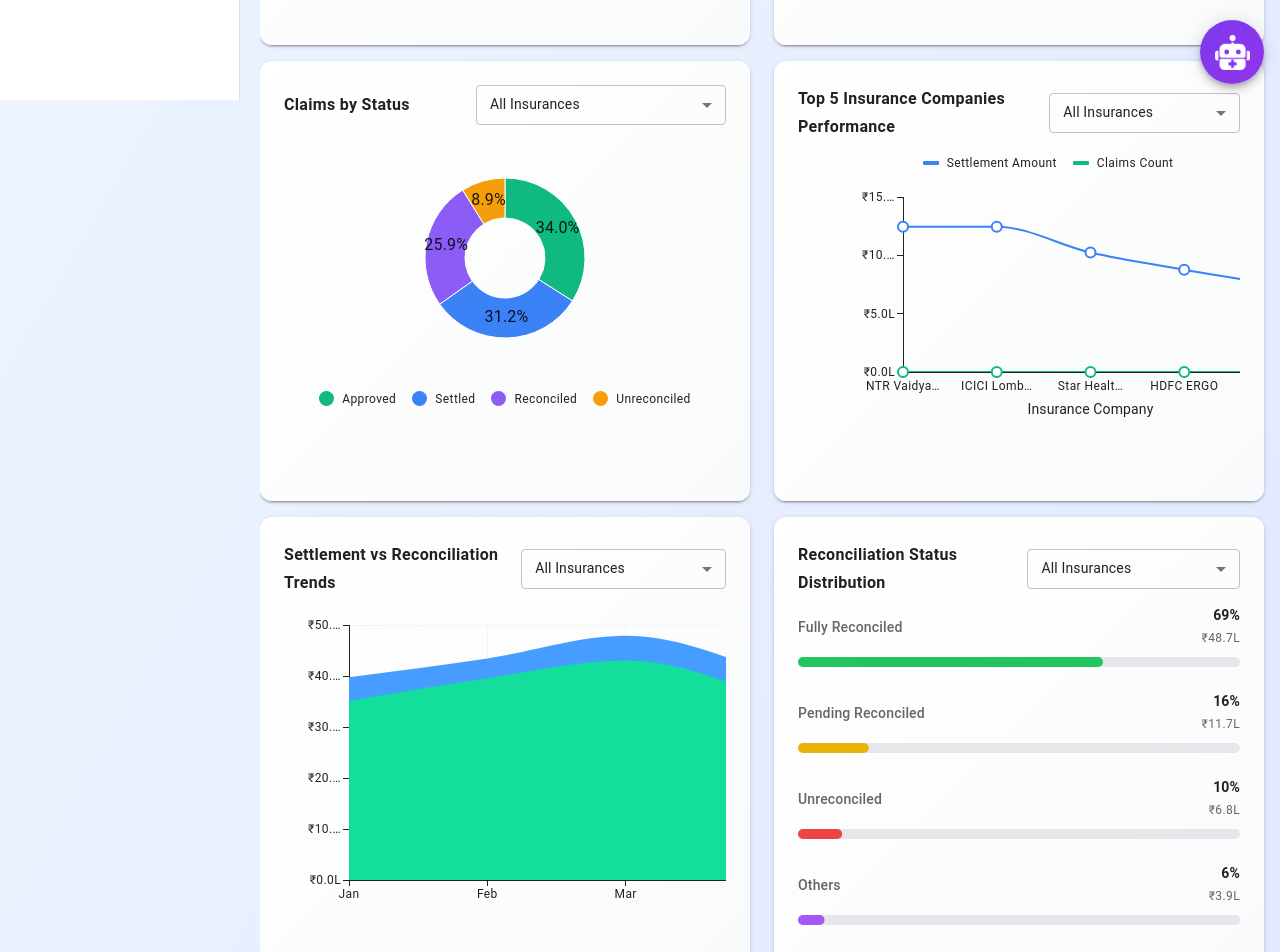
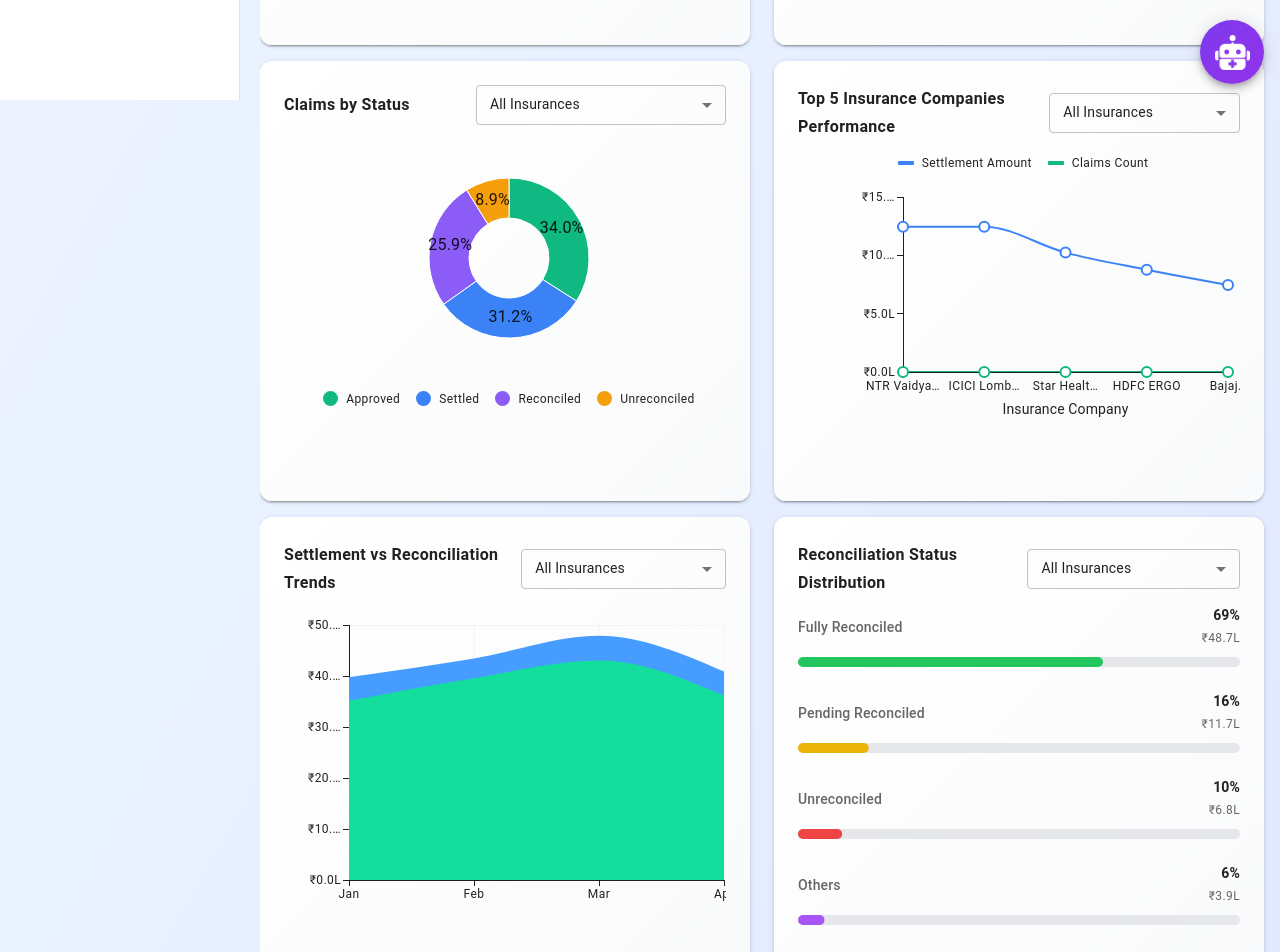
Before and after one commit to lavanyayarlagadda/Clamis_Traking, a React (Vite) app in the folder claims/: page /dashboard in a window 1280 px wide. Shown: the part 700-1652 px from the top of the page. Built offline with nearby package versions, Linux system fonts and the light colour scheme.

Commit message:
Fixed the tooltip issue of graphs

```diff
--- a/claims/src/pages/Dashboard/ClaimsByStatus.tsx
+++ b/claims/src/pages/Dashboard/ClaimsByStatus.tsx
@@ -63,28 +63,42 @@ const ClaimsByStatus: React.FC = () => {
     'ALL'
   ]);
   const scrollRef = useRef<HTMLDivElement>(null);
+
   const isDragging = useRef(false);
   const startX = useRef(0);
+  const startY = useRef(0);
   const scrollLeft = useRef(0);
 
   const handlePointerDown = (e: React.PointerEvent<HTMLDivElement>) => {
     if (!scrollRef.current) return;
-    isDragging.current = true;
+    startX.current = e.clientX;
+    startY.current = e.clientY;
+    scrollLeft.current = scrollRef.current.scrollLeft;
+    isDragging.current = false;
+
     scrollRef.current.setPointerCapture(e.pointerId);
-    startX.current = e.clientX;
-    scrollLeft.current = scrollRef.current.scrollLeft;
   };
 
   const handlePointerMove = (e: React.PointerEvent<HTMLDivElement>) => {
-    if (!isDragging.current || !scrollRef.current) return;
+    if (!scrollRef.current) return;
     const dx = e.clientX - startX.current;
+    const dy = Math.abs(e.clientY - startY.current);
+
+    if (dy > 10) {
+      scrollRef.current.releasePointerCapture(e.pointerId);
+      return;
+    }
+
+    if (Math.abs(dx) > 5) {
+      isDragging.current = true;
       scrollRef.current.scrollLeft = scrollLeft.current - dx;
+    }
   };
 
   const handlePointerUp = (e: React.PointerEvent<HTMLDivElement>) => {
     if (!scrollRef.current) return;
+    scrollRef.current.releasePointerCapture(e.pointerId);
     isDragging.current = false;
-    scrollRef.current.releasePointerCapture(e.pointerId);
   };
   const getData = () => {
     const isAllSelected = selectedCompanies.includes('ALL');
@@ -179,19 +193,19 @@ const ClaimsByStatus: React.FC = () => {
       // sx={{ px: 3, pt: 1, pb: 3 }}
       >
          <Box
-
                 ref={scrollRef}
                 onPointerDown={handlePointerDown}
                 onPointerMove={handlePointerMove}
                 onPointerUp={handlePointerUp}
                 sx={{
-            display: 'flex',
-            justifyContent: 'center',
-            width: "100%",
-            overflow: "auto",
-            WebkitOverflowScrolling: "touch",
-            touchAction: "pan-y", // Prevent conflict with vertical scrolling
-            scrollbarWidth: "thin",
+                  width: '100%',
+                  overflowX: 'auto',
+                  overflowY: 'auto',
+                  WebkitOverflowScrolling: 'touch',
+                  touchAction: 'pan-y',
+                  cursor: { xs: 'auto', sm: 'grab' },
+                  userSelect: isDragging.current ? 'none' : 'auto',
+                  scrollbarWidth: 'thin',
                   "&::-webkit-scrollbar": {
                     height: 6,
                   },
--- a/claims/src/pages/Dashboard/InsurancePerformance.tsx
+++ b/claims/src/pages/Dashboard/InsurancePerformance.tsx
@@ -26,28 +26,42 @@ const InsurancePerformance: React.FC = () => {
     'ALL'
   ]);
   const scrollRef = useRef<HTMLDivElement>(null);
+
   const isDragging = useRef(false);
   const startX = useRef(0);
+  const startY = useRef(0);
   const scrollLeft = useRef(0);
 
   const handlePointerDown = (e: React.PointerEvent<HTMLDivElement>) => {
     if (!scrollRef.current) return;
-    isDragging.current = true;
+    startX.current = e.clientX;
+    startY.current = e.clientY;
+    scrollLeft.current = scrollRef.current.scrollLeft;
+    isDragging.current = false;
+
     scrollRef.current.setPointerCapture(e.pointerId);
-    startX.current = e.clientX;
-    scrollLeft.current = scrollRef.current.scrollLeft;
   };
 
   const handlePointerMove = (e: React.PointerEvent<HTMLDivElement>) => {
-    if (!isDragging.current || !scrollRef.current) return;
+    if (!scrollRef.current) return;
     const dx = e.clientX - startX.current;
+    const dy = Math.abs(e.clientY - startY.current);
+
+    if (dy > 10) {
+      scrollRef.current.releasePointerCapture(e.pointerId);
+      return;
+    }
+
+    if (Math.abs(dx) > 5) {
+      isDragging.current = true;
       scrollRef.current.scrollLeft = scrollLeft.current - dx;
+    }
   };
 
   const handlePointerUp = (e: React.PointerEvent<HTMLDivElement>) => {
     if (!scrollRef.current) return;
+    scrollRef.current.releasePointerCapture(e.pointerId);
     isDragging.current = false;
-    scrollRef.current.releasePointerCapture(e.pointerId);
   };
   const formatCurrency = (value: number) => `₹${(value / 100000).toFixed(1)}L`;
 
@@ -143,17 +157,19 @@ const InsurancePerformance: React.FC = () => {
 
       <CardContent sx={{ px: { xs: 2, sm: 3 }, pt: 1, pb: 3 }}>
        <Box
-
               ref={scrollRef}
               onPointerDown={handlePointerDown}
               onPointerMove={handlePointerMove}
               onPointerUp={handlePointerUp}
               sx={{
-            width: "100%",
-            overflowX: "auto",
-            WebkitOverflowScrolling: "touch",
-            touchAction: "pan-y", // Prevent conflict with vertical scrolling
-            scrollbarWidth: "thin",
+                width: '100%',
+                overflowX: 'auto',
+                overflowY: 'auto',
+                WebkitOverflowScrolling: 'touch',
+                touchAction: 'pan-y',
+                cursor: { xs: 'auto', sm: 'grab' },
+                userSelect: isDragging.current ? 'none' : 'auto',
+                scrollbarWidth: 'thin',
                 "&::-webkit-scrollbar": {
                   height: 6,
                 },
@@ -174,7 +190,7 @@ const InsurancePerformance: React.FC = () => {
             sx={{
               // minWidth: data.length * 100,
               // height: { xs: 260, sm: 300, md: 320 },
-              minWidth: 500,
+              minWidth:{xs:500,sm:450},
               height: 'auto',
               maxHeight: 400,
             }}>
--- a/claims/src/pages/Dashboard/SettlementReconciliationTrends.tsx
+++ b/claims/src/pages/Dashboard/SettlementReconciliationTrends.tsx
@@ -1,5 +1,3 @@
-// components/dashboard/SettlementReconciliationTrends.tsx
-
 import React, { useRef } from 'react';
 import {
   ChartContainer,
@@ -32,40 +30,49 @@ const insuranceCompanies = [
 const SettlementReconciliationTrends: React.FC = () => {
   const theme = useTheme();
 
-  const [selectedCompanies, setSelectedCompanies] = React.useState<string[]>([
-    'ALL'
-  ]);
+  const [selectedCompanies, setSelectedCompanies] = React.useState<string[]>(['ALL']);
   const scrollRef = useRef<HTMLDivElement>(null);
+
   const isDragging = useRef(false);
   const startX = useRef(0);
+  const startY = useRef(0);
   const scrollLeft = useRef(0);
 
   const handlePointerDown = (e: React.PointerEvent<HTMLDivElement>) => {
     if (!scrollRef.current) return;
-    isDragging.current = true;
+    startX.current = e.clientX;
+    startY.current = e.clientY;
+    scrollLeft.current = scrollRef.current.scrollLeft;
+    isDragging.current = false;
+
     scrollRef.current.setPointerCapture(e.pointerId);
-    startX.current = e.clientX;
-    scrollLeft.current = scrollRef.current.scrollLeft;
   };
 
   const handlePointerMove = (e: React.PointerEvent<HTMLDivElement>) => {
-    if (!isDragging.current || !scrollRef.current) return;
+    if (!scrollRef.current) return;
     const dx = e.clientX - startX.current;
-    scrollRef.current.scrollLeft = scrollLeft.current - dx;
+    const dy = Math.abs(e.clientY - startY.current);
+
+    if (dy > 10) {
+      scrollRef.current.releasePointerCapture(e.pointerId);
+      return;
+    }
+
+    if (Math.abs(dx) > 5) {
+      isDragging.current = true;
+      scrollRef.current.scrollLeft = scrollLeft.current - dx;
+    }
   };
 
   const handlePointerUp = (e: React.PointerEvent<HTMLDivElement>) => {
     if (!scrollRef.current) return;
+    scrollRef.current.releasePointerCapture(e.pointerId);
     isDragging.current = false;
-    scrollRef.current.releasePointerCapture(e.pointerId);
   };
+
   const formatCurrency = (value: number) => `₹${(value / 100000).toFixed(1)}L`;
 
-  // Sample company-wise data
-  const companyData: Record<
-    string,
-    { month: string; settled: number; reconciled: number }[]
-  > = {
+  const companyData: Record<string, { month: string; settled: number; reconciled: number }[]> = {
     'NTR Vaidyaseva': [
       { month: 'Jan', settled: 2845678, reconciled: 2523456 },
       { month: 'Feb', settled: 3123456, reconciled: 2867890 },
@@ -120,8 +127,6 @@ const SettlementReconciliationTrends: React.FC = () => {
     return combined;
   };
 
-  const data = getCombinedData();
-
   const handleCompanyChange = (selected: string[]) => {
     if (selected.length === 0) {
       setSelectedCompanies(['NTR Vaidyaseva']);
@@ -137,6 +142,8 @@ const SettlementReconciliationTrends: React.FC = () => {
     }
     setSelectedCompanies(selected);
   };
+
+  const data = getCombinedData();
 
   return (
     <Card
@@ -183,17 +190,19 @@ const SettlementReconciliationTrends: React.FC = () => {
       />
       <CardContent sx={{ px: { xs: 2, sm: 3 }, pt: 1, pb: 3 }}>
         <Box
-
           ref={scrollRef}
           onPointerDown={handlePointerDown}
           onPointerMove={handlePointerMove}
           onPointerUp={handlePointerUp}
           sx={{
-            width: "100%",
-            overflow: "auto",
-            WebkitOverflowScrolling: "touch",
-            touchAction: "pan-y", // Prevent conflict with vertical scrolling
-            scrollbarWidth: "thin",
+            width: '100%',
+            overflowX: 'auto',
+            overflowY: 'auto',
+            WebkitOverflowScrolling: 'touch',
+            touchAction: 'pan-y',
+            cursor: { xs: 'auto', sm: 'grab' },
+            userSelect: isDragging.current ? 'none' : 'auto',
+            scrollbarWidth: 'thin',
             "&::-webkit-scrollbar": {
               height: 6,
             },
@@ -210,12 +219,7 @@ const SettlementReconciliationTrends: React.FC = () => {
             },
           }}
         >
-          <Box
-            sx={{
-              minWidth: 500, // Ensure enough space for small devices
-              width: '100%',
-            }}
-          >
+          <Box sx={{ minWidth: 460, width: '100%' }}>
             <ChartContainer
               series={[
                 {
@@ -240,20 +244,10 @@ const SettlementReconciliationTrends: React.FC = () => {
               dataset={data}
               height={320}
               sx={{
-                '.MuiChartsLegend-root': {
-                  mt: 2,
-                  fontSize: 13,
-                },
-                '.MuiChartsAxis-tickLabel': {
-                  fontSize: 12,
-                  fill: '#4b5563',
-                },
-                '.MuiChartsAxis-line': {
-                  stroke: '#e5e7eb',
-                },
-                '.MuiChartsGrid-line': {
-                  stroke: '#f3f4f6',
-                },
+                '.MuiChartsLegend-root': { mt: 2, fontSize: 13 },
+                '.MuiChartsAxis-tickLabel': { fontSize: 12, fill: '#4b5563' },
+                '.MuiChartsAxis-line': { stroke: '#e5e7eb' },
+                '.MuiChartsGrid-line': { stroke: '#f3f4f6' },
               }}
             >
               <ChartsGrid horizontal vertical />
```
Also changed, not shown: claims/src/pages/Dashboard/AginBucketDistribution.tsx (+27 -11 lines), claims/src/pages/Dashboard/ClaimsAmountChart.tsx (+27 -10 lines), claims/src/pages/Dashboard/MonthlyClaims.tsx (+27 -11 lines). Lines whose indentation alone changed are shown as unchanged.
